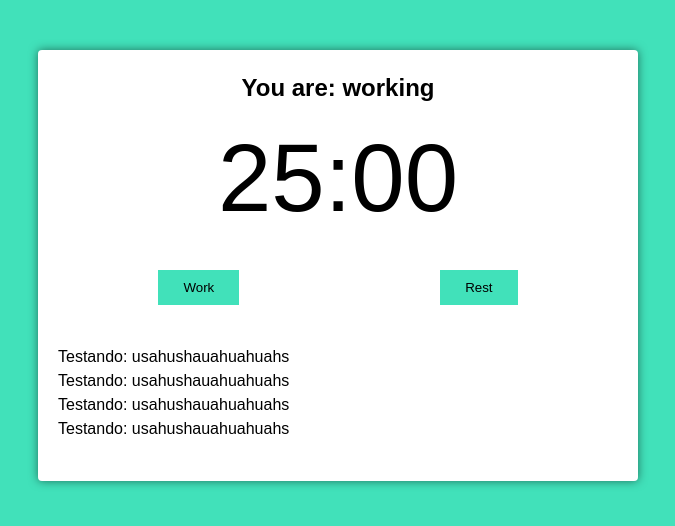
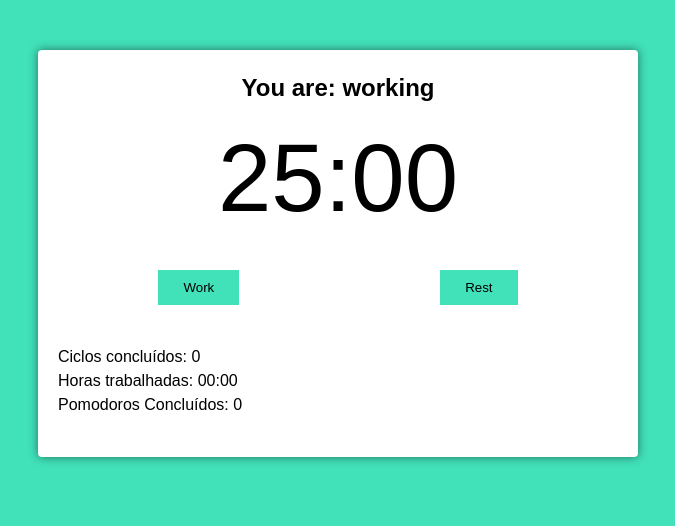
Before and after one commit to RaphaelGMoreira/typescript-pomodoro-react, a React (Create React App) app: page / in a window 1280 px wide. Shown: the top 526 px of the page, without its empty margins (302-977 px from the left). Built offline with nearby package versions, Linux system fonts and the light colour scheme.

Commit message:
Iniciando lógica do pomodoro

```diff
--- a/src/components/pomodoro-timer.tsx
+++ b/src/components/pomodoro-timer.tsx
@@ -1,7 +1,8 @@
-import React, { useEffect } from 'react';
+import React, { useEffect, useState } from 'react';
 import { useInterval } from '../hooks/use-interval';
 import { Button } from './button';
 import { Timer } from './timer';
+import { secondsToTime } from '../utils/seconds-to-time';
 
 // eslint-disable-next-line @typescript-eslint/no-var-requires
 const bellStart = require('../sounds/bell-start.mp3');
@@ -19,15 +20,17 @@
 }
 
 export function PomodoroTimer(props: Props): JSX.Element {
-  const [mainTime, setMainTime] = React.useState(props.pomodoroTime);
-  const [timeCounting, setTimeCounting] = React.useState(false);
-  const [working, setWorking] = React.useState(false);
-  const [resting, setResting] = React.useState(false);
+  const [mainTime, setMainTime] = useState(props.pomodoroTime);
+  const [timeCounting, setTimeCounting] = useState(false);
+  const [working, setWorking] = useState(false);
+  const [resting, setResting] = useState(false);
+  const [cyclesQtdManager, setCyclesQtdManager] = useState(
+    new Array(props.cycles - 1).fill(true),
+  );
 
-  useEffect(() => {
-    if (working) document.body.classList.add('working');
-    if (resting) document.body.classList.remove('working');
-  }, [working]);
+  const [completedCycles, setCompletedCycles] = useState(0);
+  const [fullWorkingTime, setFullWorkingTime] = useState(0);
+  const [numberOfpomodoros, setNumberOfPomodoros] = useState(0);
 
   useInterval(
     () => {
@@ -58,6 +61,36 @@
     audioStopWorking.play();
   };
 
+  useEffect(() => {
+    if (working) document.body.classList.add('working');
+    if (resting) document.body.classList.remove('working');
+
+    if (mainTime > 0) return;
+
+    if (working && cyclesQtdManager.length > 0) {
+      configureRest(false);
+      cyclesQtdManager.pop();
+    } else if (working && cyclesQtdManager.length <= 0) {
+      configureRest(true);
+      setCyclesQtdManager(new Array(props.cycles - 1).fill(true));
+      setCompletedCycles(completedCycles + 1);
+    }
+
+    if (working) setNumberOfPomodoros(numberOfpomodoros + 1);
+    if (resting) configureWork();
+  }, [
+    working,
+    resting,
+    mainTime,
+    cyclesQtdManager,
+    numberOfpomodoros,
+    completedCycles,
+    configureRest,
+    setCyclesQtdManager,
+    configureWork,
+    props.cycles,
+  ]);
+
   return (
     <div className="pomodoro">
       <h2>You are: working</h2>
@@ -74,10 +107,9 @@
       </div>
 
       <div className="details">
-        <p>Testando: usahushauahuahuahs</p>
-        <p>Testando: usahushauahuahuahs</p>
-        <p>Testando: usahushauahuahuahs</p>
-        <p>Testando: usahushauahuahuahs</p>
+        <p>Ciclos concluídos: {completedCycles}</p>
+        <p>Horas trabalhadas: {secondsToTime(fullWorkingTime)}</p>
+        <p>Pomodoros Concluídos: {numberOfpomodoros}</p>
       </div>
     </div>
   );
```
